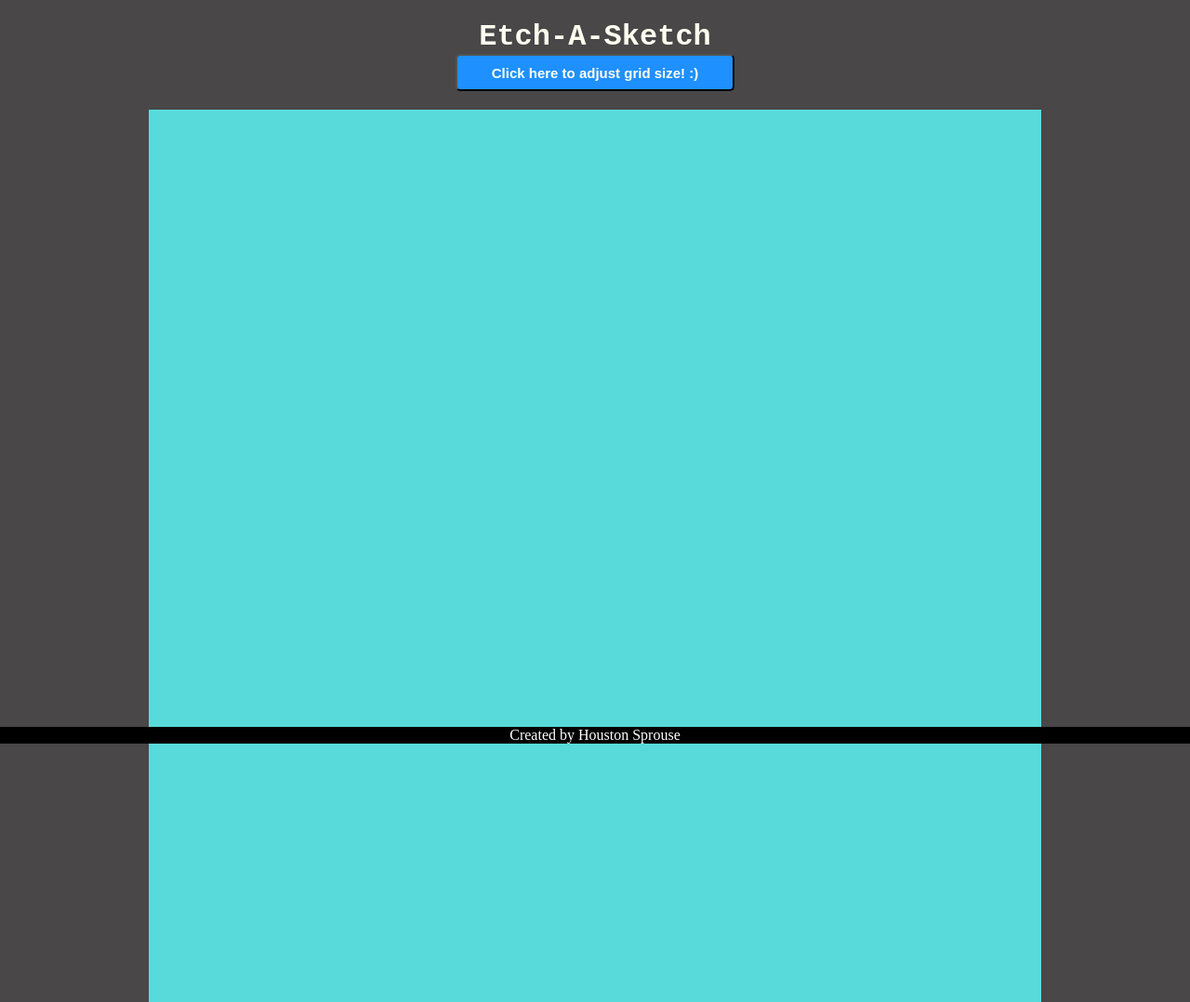
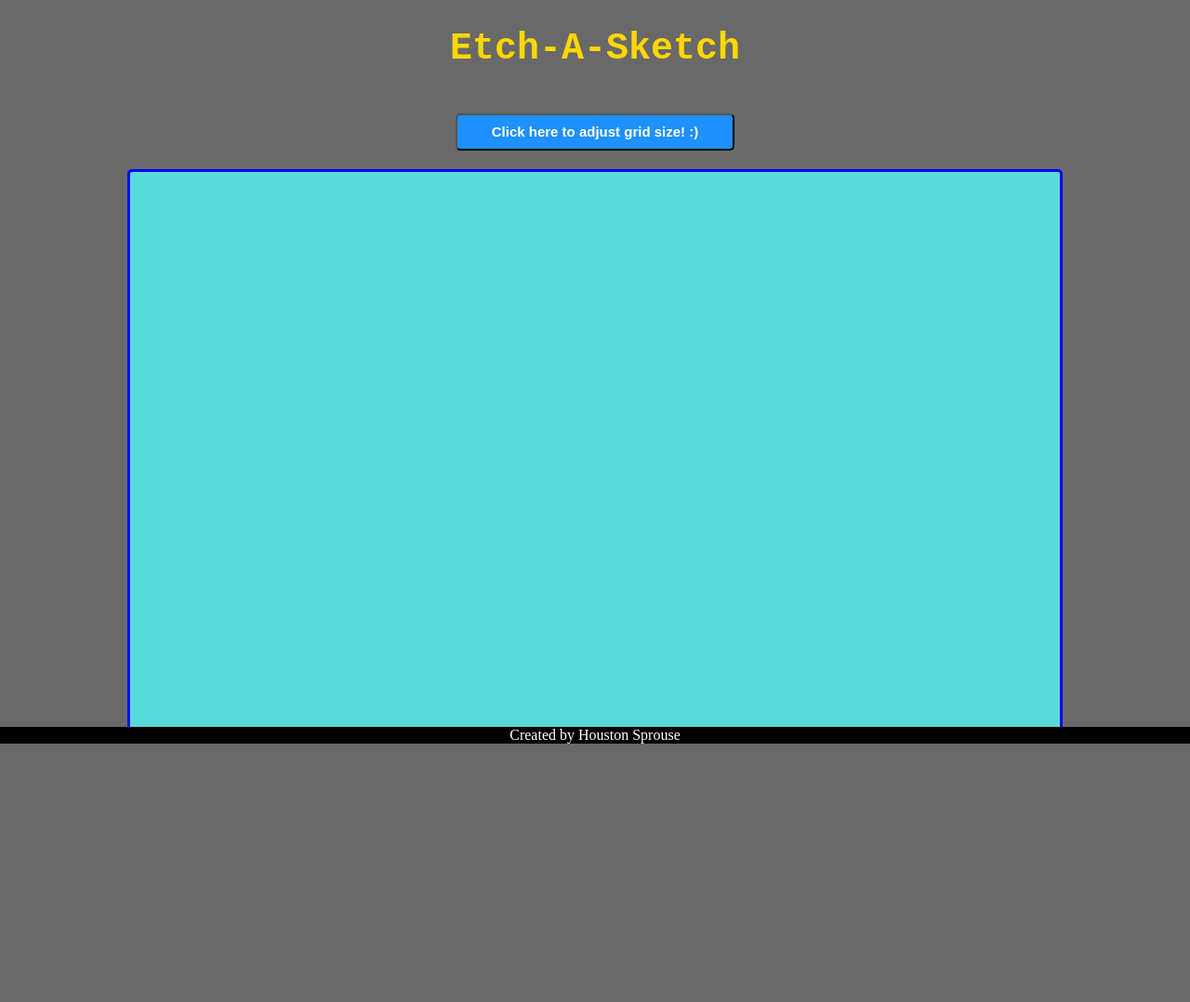
Before and after one commit to HoustonSprouse919/Project-Etch-A-Sketch, a plain HTML site: page index.html in a window 1280 px wide. Shown: the whole page at 93% size. After the commit the page ends 800 px from the top, so only its background shows below. Drawn offline with Linux system fonts and the light colour scheme.

Commit message:
complete overhaul of look!

```diff
--- a/styles.css
+++ b/styles.css
@@ -1,14 +1,15 @@
 body{
-    background-color: rgb(73, 71, 71);
+    background-color: rgb(105, 105, 105);
     display: inline-block;
     text-align: center;
     width: 100%;
     margin: auto;
 }
 h1{
-    color: ivory;
+    color: gold;
     font-family: 'Courier New', monospace;
-    margin-bottom: 0px;
+    font-size: 40px;
+    margin-top: 30px;
 }
 button{
     color: ivory;
@@ -17,16 +18,28 @@ button{
     font-size: 15px;
     font-weight: bold;
     height: 40px;
-    margin-bottom: 20px;
+    margin: 20px;
     text-align: center;
     width: 300px;
 }
 #container{
     background-color: rgb(89, 218, 218);
+    border-color: blue;
+    border-radius: 5px;
+    border-style: solid;
     display: grid;
-    width: 960px;
-    height: 960px;
+    width: 1000px;
+    height: 600px;
     margin: auto;
+}
+#main{
+    border-radius: 10px;
+    margin-top:100px ;
+    display: inline-block;
+    height: 800px;
+    width: 80%;
+    background-color: brown;
+
 }
 footer{
     background-color: black;
```
